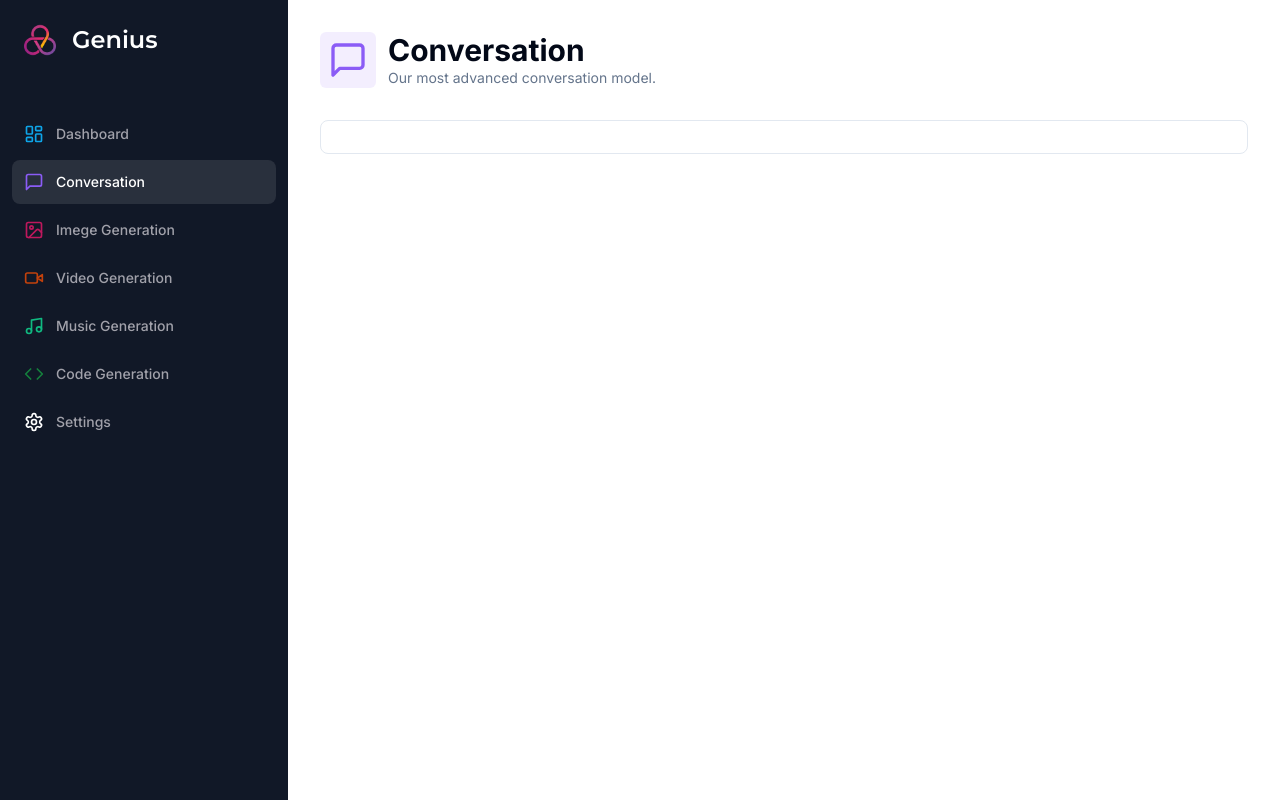
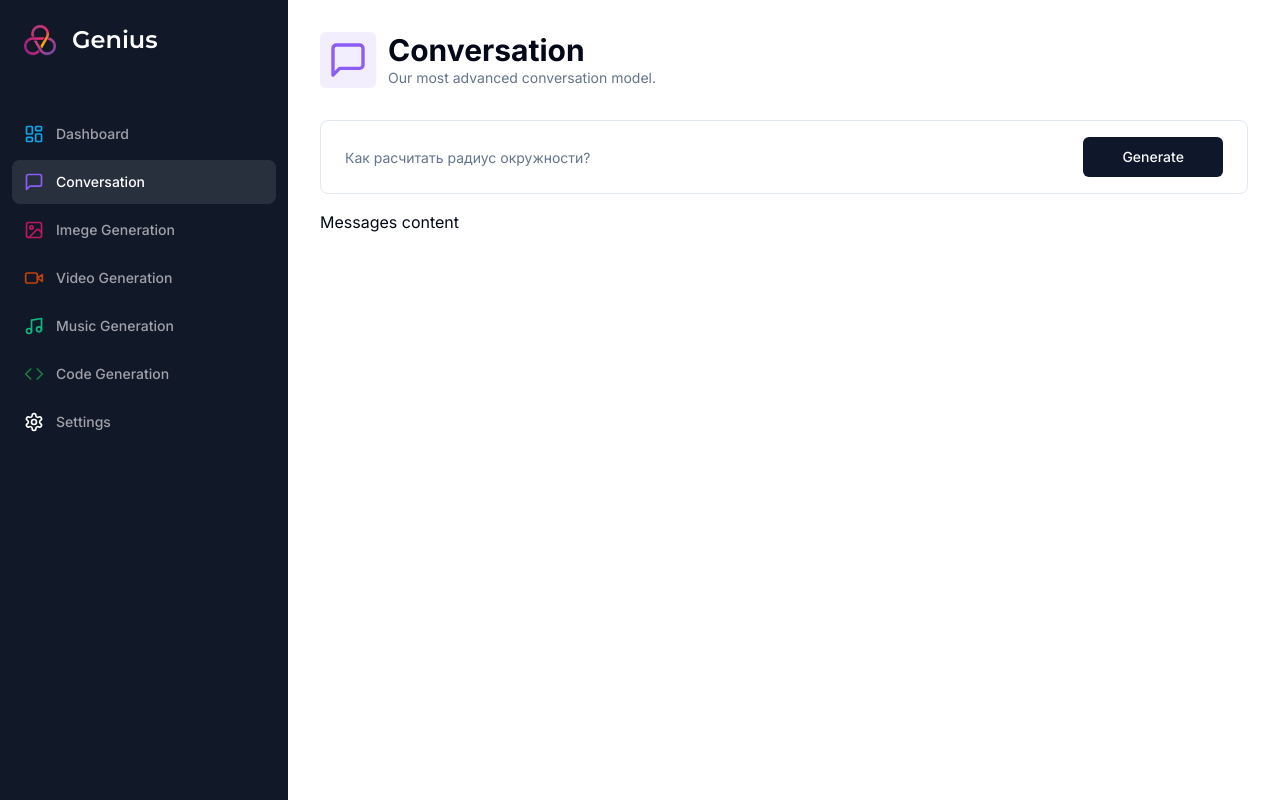
Before and after one commit to Art-San/YTb_Antonio_SaaS_AI_Platform_Next.js_13-4, a Next.js app: page /conversation in a window 1280 px wide. Built offline with nearby package versions, Linux system fonts and the light colour scheme.

Commit message:
Conversation AI UI

```diff
--- a/app/(dashboard)/(routes)/conversation/page.tsx
+++ b/app/(dashboard)/(routes)/conversation/page.tsx
@@ -5,7 +5,9 @@
 import { zodResolver } from '@hookform/resolvers/zod'
 
 import { Heading } from '@/components/Heading'
-import { Form } from '@/components/ui/form'
+import { Form, FormControl, FormField, FormItem } from '@/components/ui/form'
+import { Button } from '@/components/ui/button'
+import { Input } from '@/components/ui/input'
 
 import { formSchema } from './constans'
 
@@ -37,10 +39,45 @@
           <Form {...form}>
             <form
               onSubmit={form.handleSubmit(onSubmit)}
-              className=" rounded-lg border w-full p-4 px-3 md:px-6 focus-within:shadow-sm grid grid-cols-12 gap-2 1:35:13"
-            ></form>
+              className="
+              rounded-lg
+              border
+              w-full
+              p-4
+              px-3
+              md:px-6
+              focus-within:shadow-sm
+              grid
+              grid-cols-12
+              gap-2
+              "
+            >
+              <FormField
+                name="prompt"
+                render={({ field }) => (
+                  <FormItem className=" col-span-12 lg:col-span-10">
+                    <FormControl className="p-0 m-0">
+                      <Input
+                        type="text"
+                        placeholder="Как расчитать радиус окружности?"
+                        className=" border-0 outline-none focus-visible:ring-0 focus-visible:ring-transparent"
+                        disabled={isLoading}
+                        {...field} // растянули поле
+                      />
+                    </FormControl>
+                  </FormItem>
+                )}
+              />
+              <Button
+                className=" col-span-12 lg:col-span-2 w-full"
+                disabled={isLoading}
+              >
+                Generate
+              </Button>
+            </form>
           </Form>
         </div>
+        <div className="space-y-4 mt-4">Messages content</div>
       </div>
     </div>
   )
--- /dev/null
+++ b/components/ui/input.tsx
@@ -0,0 +1,25 @@
+import * as React from 'react'
+
+import { cn } from '@/lib/utils'
+
+export interface InputProps
+  extends React.InputHTMLAttributes<HTMLInputElement> {}
+
+const Input = React.forwardRef<HTMLInputElement, InputProps>(
+  ({ className, type, ...props }, ref) => {
+    return (
+      <input
+        type={type}
+        className={cn(
+          'flex h-10 w-full rounded-md border border-input bg-background px-3 py-2 text-sm ring-offset-background file:border-0 file:bg-transparent file:text-sm file:font-medium placeholder:text-muted-foreground focus-visible:outline-none focus-visible:ring-2 focus-visible:ring-ring focus-visible:ring-offset-2 disabled:cursor-not-allowed disabled:opacity-50',
+          className
+        )}
+        ref={ref}
+        {...props}
+      />
+    )
+  }
+)
+Input.displayName = 'Input'
+
+export { Input }
```
